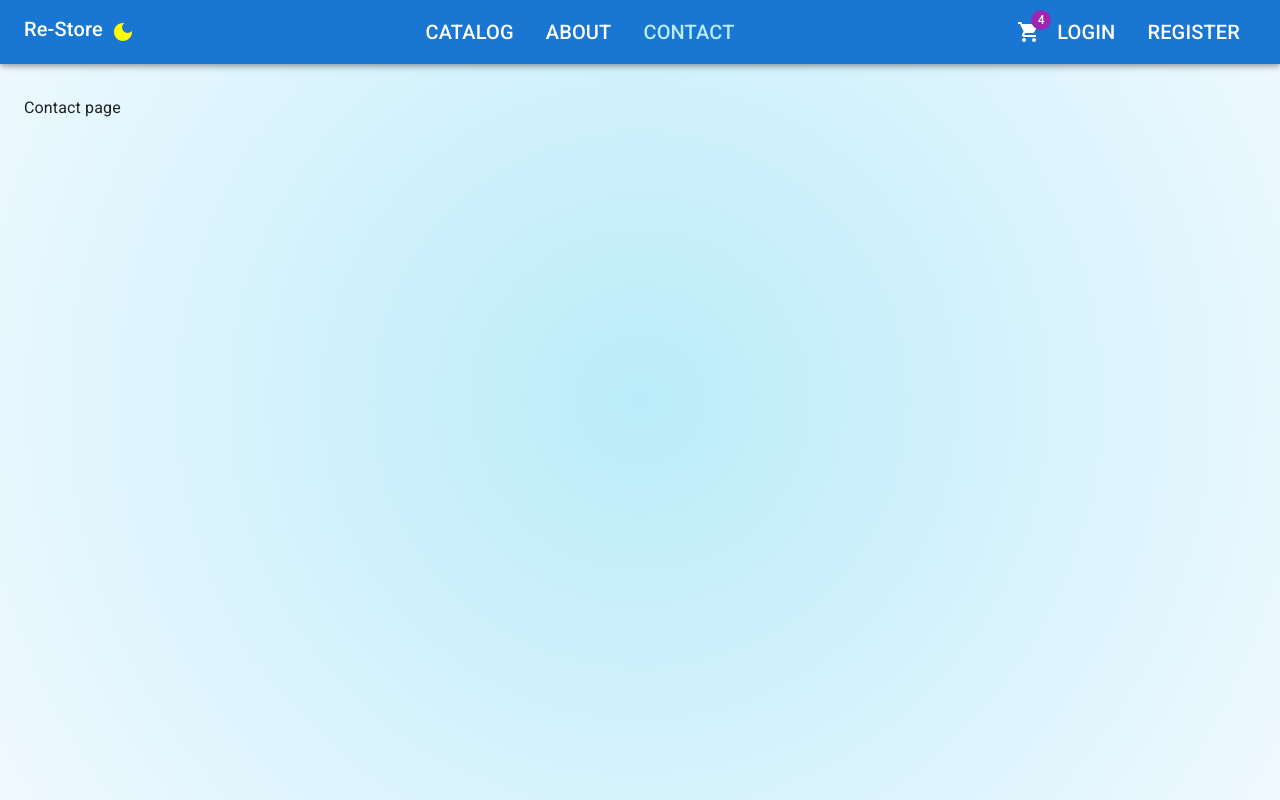
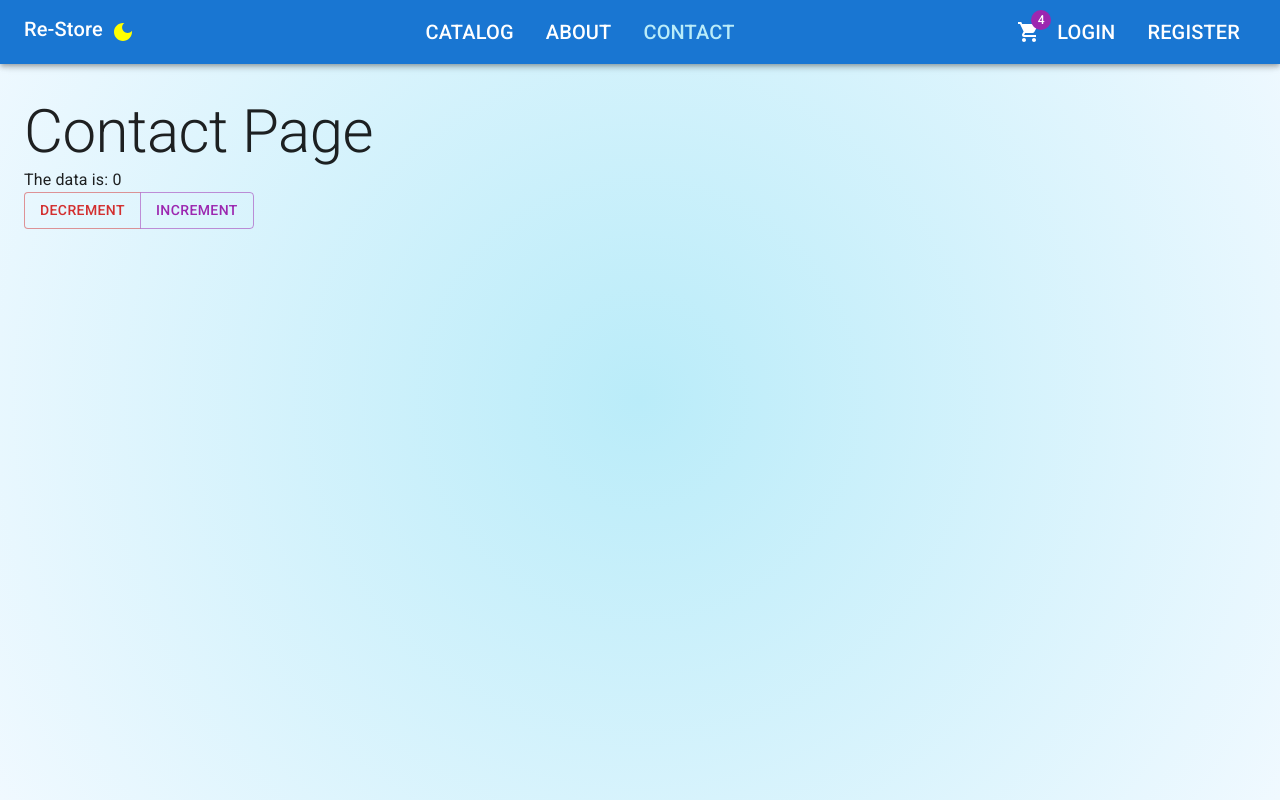
Before and after one commit to abdulbasitkhandeveloper/dotnet-api-client, a React (Create React App) app: page /contact in a window 1280 px wide. Built offline with nearby package versions, Linux system fonts and the light colour scheme.

Commit message:
feat: add redux with toolkit
Signed-off-by: abdulbasitkhandeveloper <basitkhanbasit640@gmail.com>

```diff
--- a/package.json
+++ b/package.json
@@ -9,10 +9,12 @@
     "@mui/icons-material": "^6.4.1",
     "@mui/material": "^6.4.1",
     "@mui/styled-engine-sc": "^6.4.0",
+    "@reduxjs/toolkit": "^2.5.1",
     "axios": "^1.7.9",
     "cra-template-typescript": "1.2.0",
     "react": "^19.0.0",
     "react-dom": "^19.0.0",
+    "react-redux": "^9.2.0",
     "react-router-dom": "^7.1.3",
     "react-scripts": "5.0.1",
     "styled-components": "^6.1.14",
--- a/src/app/pages/contact/Contact.tsx
+++ b/src/app/pages/contact/Contact.tsx
@@ -1,9 +1,24 @@
-import React from 'react'
+import { Button, ButtonGroup, Typography } from '@mui/material';
+import React from 'react';
+import { CounterState } from './CounterReducer';
+import { useSelector, useDispatch } from 'react-redux';
 
 export default function Contact() {
+  const data = useSelector((state: CounterState) => state.data);
+  const dispatch = useDispatch();
+
   return (
-    <div>
-      Contact page
-    </div>
-  )
+    <>
+      <Typography variant='h2'>
+        Contact Page
+      </Typography>
+      <Typography>
+        The data is: {data}
+      </Typography>
+      <ButtonGroup>
+        <Button onClick={() => dispatch({ type: "DECREMENT" })} variant='outlined' color='error'>Decrement</Button>
+        <Button onClick={() => dispatch({ type: "INCREMENT" })} variant='outlined' color='secondary'>Increment</Button>
+      </ButtonGroup>
+    </>
+  );
 }
--- /dev/null
+++ b/src/app/pages/contact/CounterReducer.tsx
@@ -0,0 +1,18 @@
+export type CounterState = {
+    data: number
+}
+
+const initialState: CounterState = {
+    data: 0
+}
+
+export default function CounterReducer(state = initialState, action: {type: string}) {
+    switch(action.type) {
+        case 'INCREMENT':
+            return {...state, data: state.data + 1}
+        case 'DECREMENT':
+            return {...state, data: state.data - 1}
+        default:
+            return state;
+    }
+}
--- /dev/null
+++ b/src/app/store/store.ts
@@ -0,0 +1,6 @@
+import { legacy_createStore } from "@reduxjs/toolkit";
+import CounterReducer from "../pages/contact/CounterReducer";
+
+export function ConfigureTheStore() {
+    return legacy_createStore(CounterReducer);
+}
--- a/src/index.tsx
+++ b/src/index.tsx
@@ -9,13 +9,19 @@
 import '@fontsource/roboto/700.css';
 import { RouterProvider } from 'react-router';
 import { router } from './app/routes/Route';
+import { Provider } from 'react-redux';
+import { ConfigureTheStore } from './app/store/store';
 
+const store = ConfigureTheStore();
 const root = ReactDOM.createRoot(
   document.getElementById('root') as HTMLElement
 );
+
 root.render(
   <React.StrictMode>
-    <RouterProvider router={router}/>
+    <Provider store={store}>
+      <RouterProvider router={router}/>
+    </Provider>
   </React.StrictMode>
 );
 
```
Also changed, not shown: 1 other file (tests, documents, lock files or other folders).
